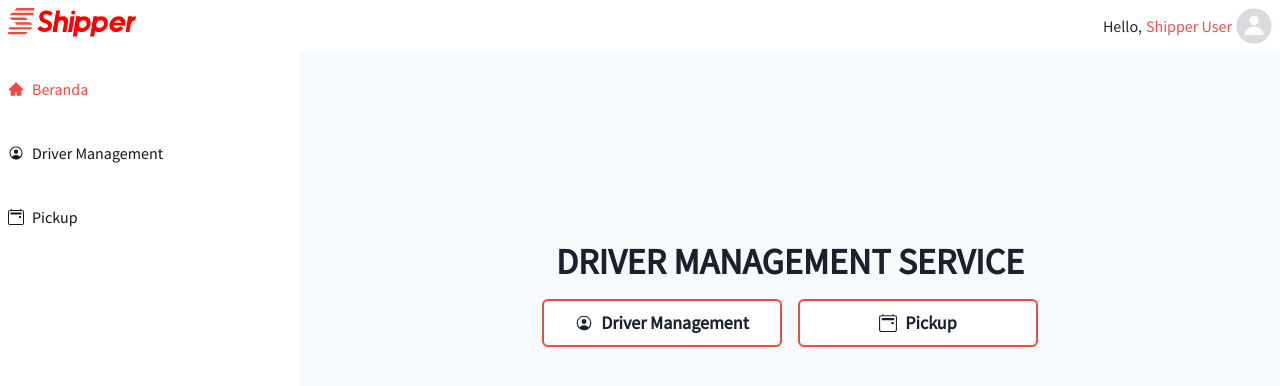
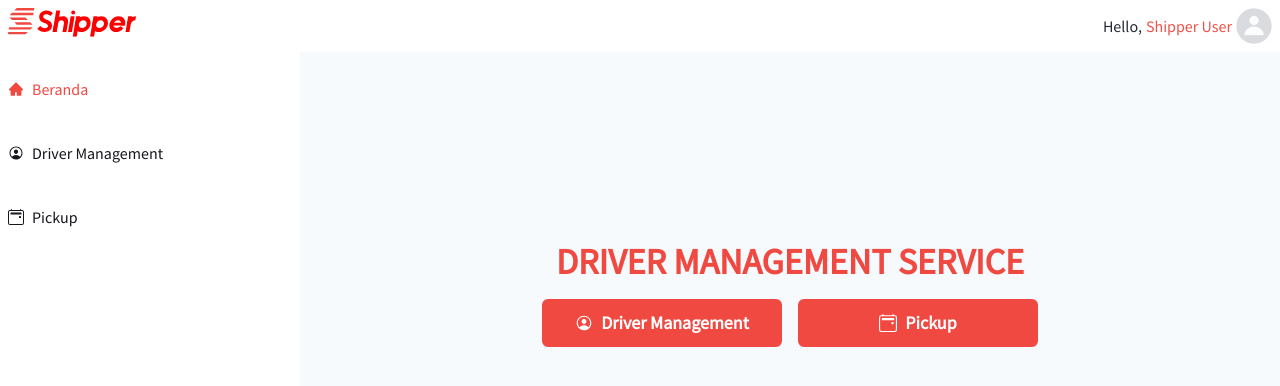
Before and after one commit to yehezkielgunawan/yehez-shipper-test, a React (Vite) app: page / in a window 1280 px wide. Shown: the top 386 px of the page. Built offline with nearby package versions, Linux system fonts and the light colour scheme.

Commit message:
style(pickup and home): :lipstick: change text color to red

```diff
--- a/src/App.tsx
+++ b/src/App.tsx
@@ -9,7 +9,7 @@
   return (
     <MainWrap>
       <Stack spacing={4} my={40}>
-        <Heading as="h1" textAlign="center">
+        <Heading as="h1" textAlign="center" color="red">
           DRIVER MANAGEMENT SERVICE
         </Heading>
         <Flex gridGap={4} wrap="wrap" align="center" justify="center">
@@ -21,9 +21,10 @@
                     border="2px"
                     leftIcon={<menu.icon />}
                     borderColor="red"
-                    bg="white"
+                    bg="red"
                     size="lg"
                     w="240px"
+                    color="white"
                   >
                     {menu.label}
                   </Button>
--- a/src/components/pickup/index.tsx
+++ b/src/components/pickup/index.tsx
@@ -1,11 +1,13 @@
-import { Text } from "@chakra-ui/layout";
+import { Heading } from "@chakra-ui/layout";
 
 import MainWrap from "components/wrapper/MainWrap";
 
 const PickupComponent = () => {
   return (
     <MainWrap>
-      <Text color="red">Pickup</Text>
+      <Heading as="h1" color="red" textAlign="center">
+        COMING SOON
+      </Heading>
     </MainWrap>
   );
 };
```
